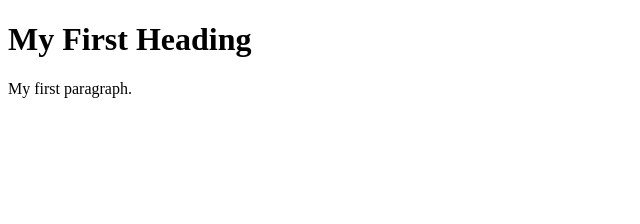
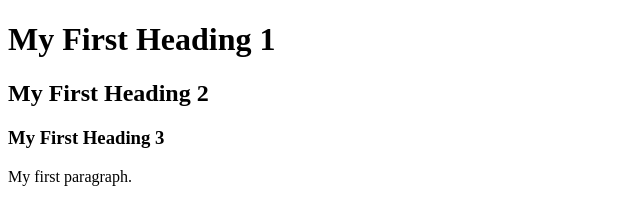
Before and after one commit to zulqurnananjum8/webproject, a plain HTML site: page index.html in a window 1280 px wide. Shown: the whole page, without its empty margins (0-640 px from the left). Drawn offline with Linux system fonts and the light colour scheme.

Commit message:
i put heading 123

```diff
--- a/index.html
+++ b/index.html
@@ -7,7 +7,9 @@
     <title>Web Project</title>
 </head>
 <body>
-    <h1>My First Heading</h1>
+    <h1>My First Heading 1</h1>
+    <h2>My First Heading 2</h2>
+    <h3>My First Heading 3</h3>
     <p>My first paragraph.</p>
 
 </body>
```
